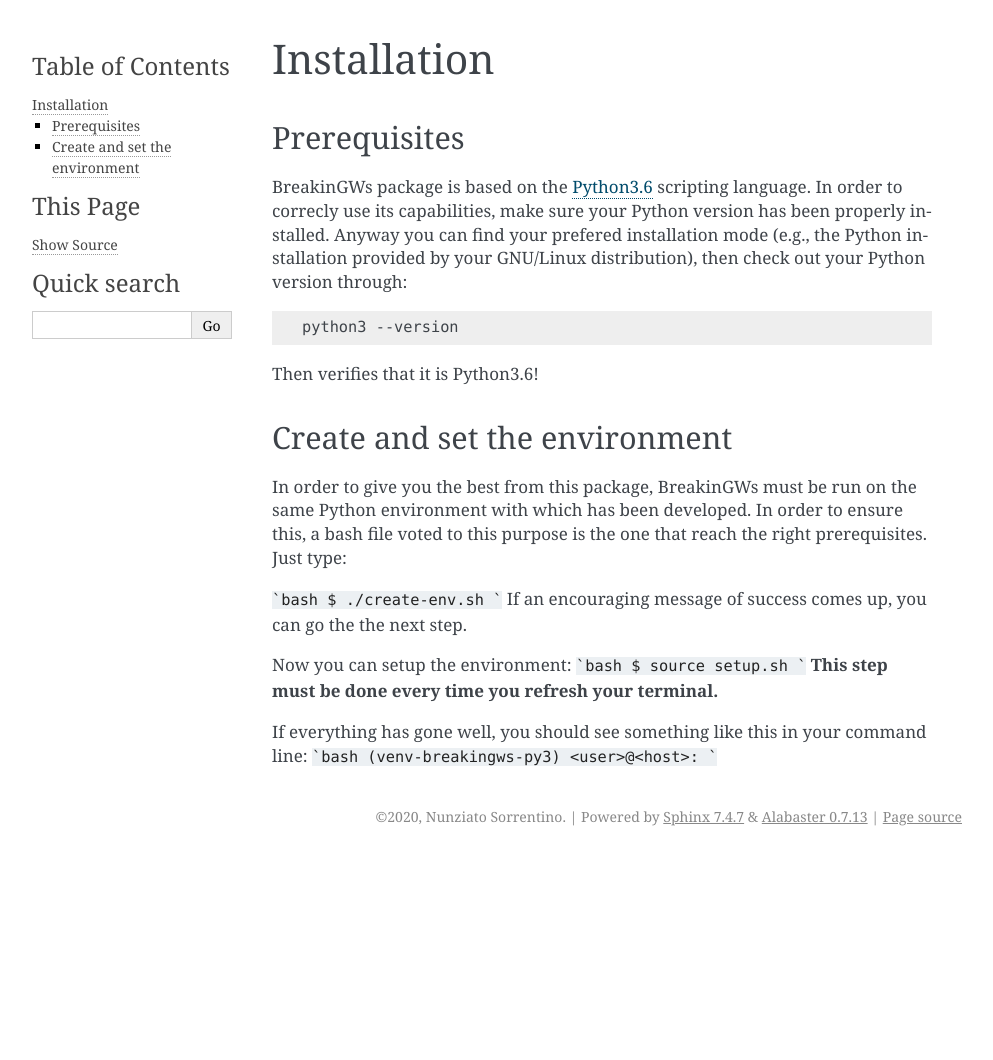
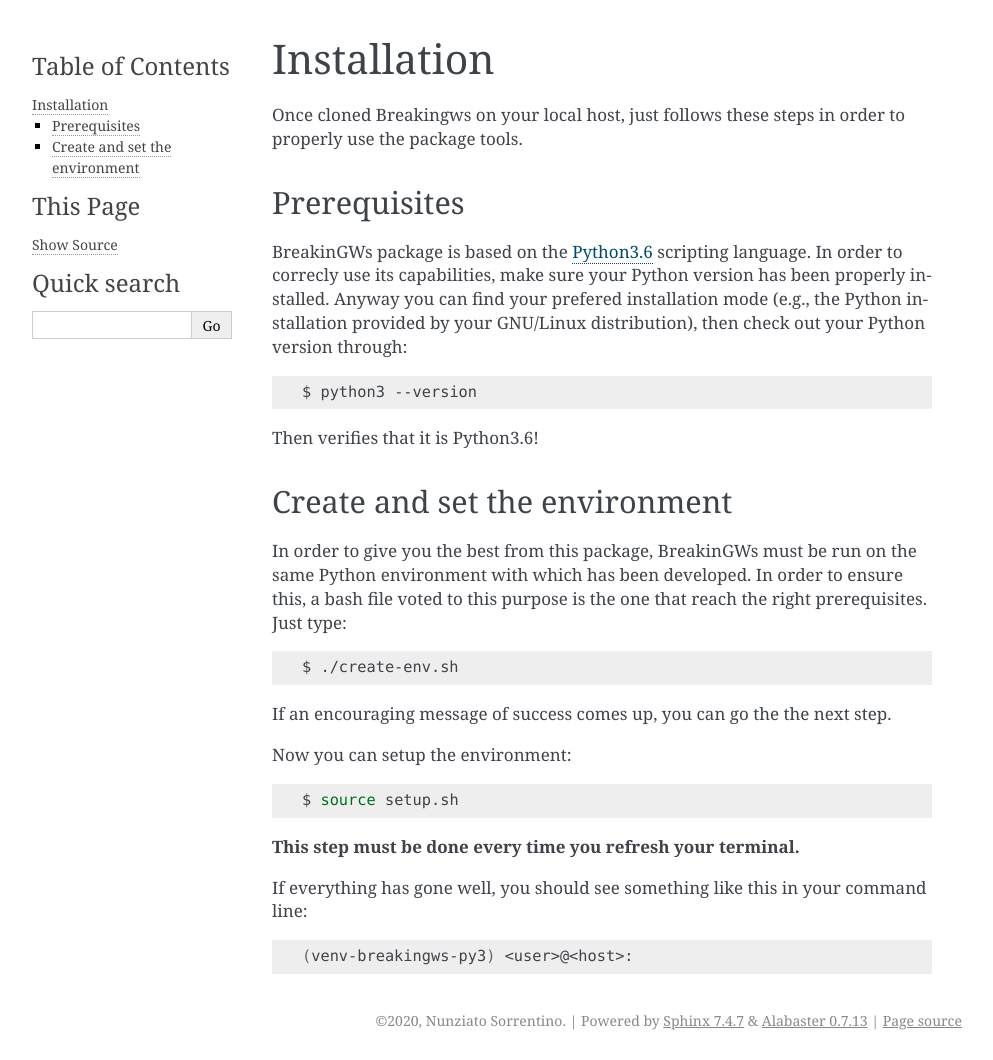
Before and after one commit to nunziosorrentino/breakingws, a Sphinx documentation site: the page built from docs/source/installation.rst, in a window 1280 px wide. Shown: the whole page, without its empty margins (148-1141 px from the left). Built offline with Sphinx 7.4.7, drawn with Linux system fonts in a browser that asks for light colours; before the commit the page ends 900 px from its top, so only the background shows below that.

Commit message:
More documentation.

````diff
--- a/docs/source/installation.rst
+++ b/docs/source/installation.rst
@@ -2,6 +2,9 @@
 
 Installation
 ============
+
+Once cloned Breakingws on your local host, just follows these steps in
+order to properly use the package tools.
 
 Prerequisites
 -------------
@@ -14,7 +17,7 @@ provided by your GNU/Linux distribution), then check out your Python version thr
 
 .. code-block:: bash
 
-    python3 --version
+    $ python3 --version
 
 Then verifies that it is Python3.6!
 
@@ -22,20 +25,28 @@ Then verifies that it is Python3.6!
 Create and set the environment
 ------------------------------
 
-In order to give you the best from this package, BreakinGWs must be run on the same Python environment with which has been developed. In order to ensure this, a bash file voted to this  purpose is the one that reach the right prerequisites. Just type:
+In order to give you the best from this package, BreakinGWs must be run on
+the same Python environment with which has been developed.
+In order to ensure this, a bash file voted to this  purpose is the one that
+reach the right prerequisites. Just type:
 
-```bash
-$ ./create-env.sh
-```
+.. code-block:: bash
+
+    $ ./create-env.sh
+
+
 If an encouraging message of success comes up, you can go the the next step.
 
 Now you can setup the environment:
-```bash
-$ source setup.sh
-```
+
+.. code-block:: bash
+
+    $ source setup.sh
+
 **This step must be done every time you refresh your terminal.**
 
 If everything has gone well, you should see something like this in your command line:
-```bash
-(venv-breakingws-py3) <user>@<host>:
-```
+
+.. code-block:: bash
+
+    (venv-breakingws-py3) <user>@<host>:
````
